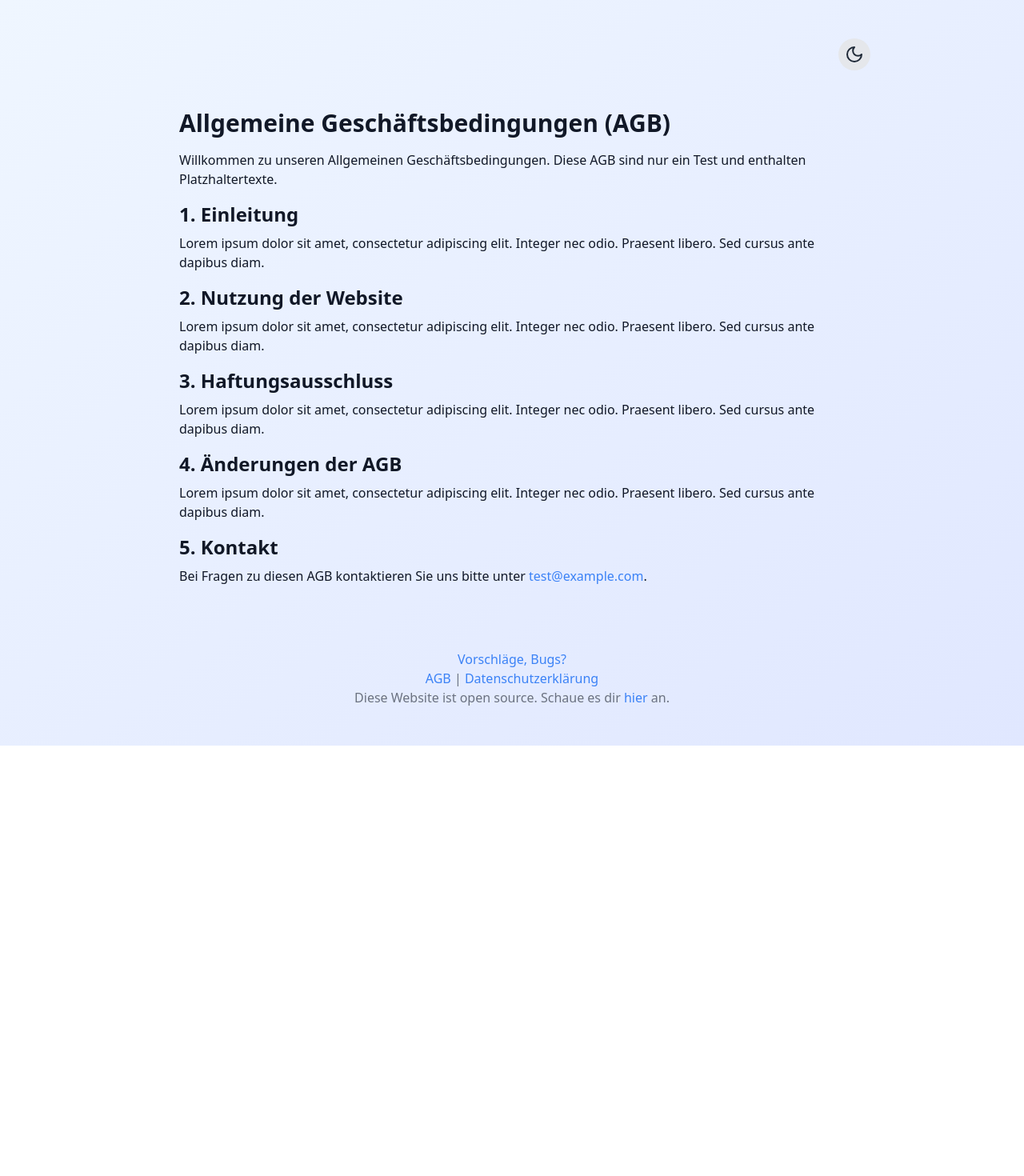
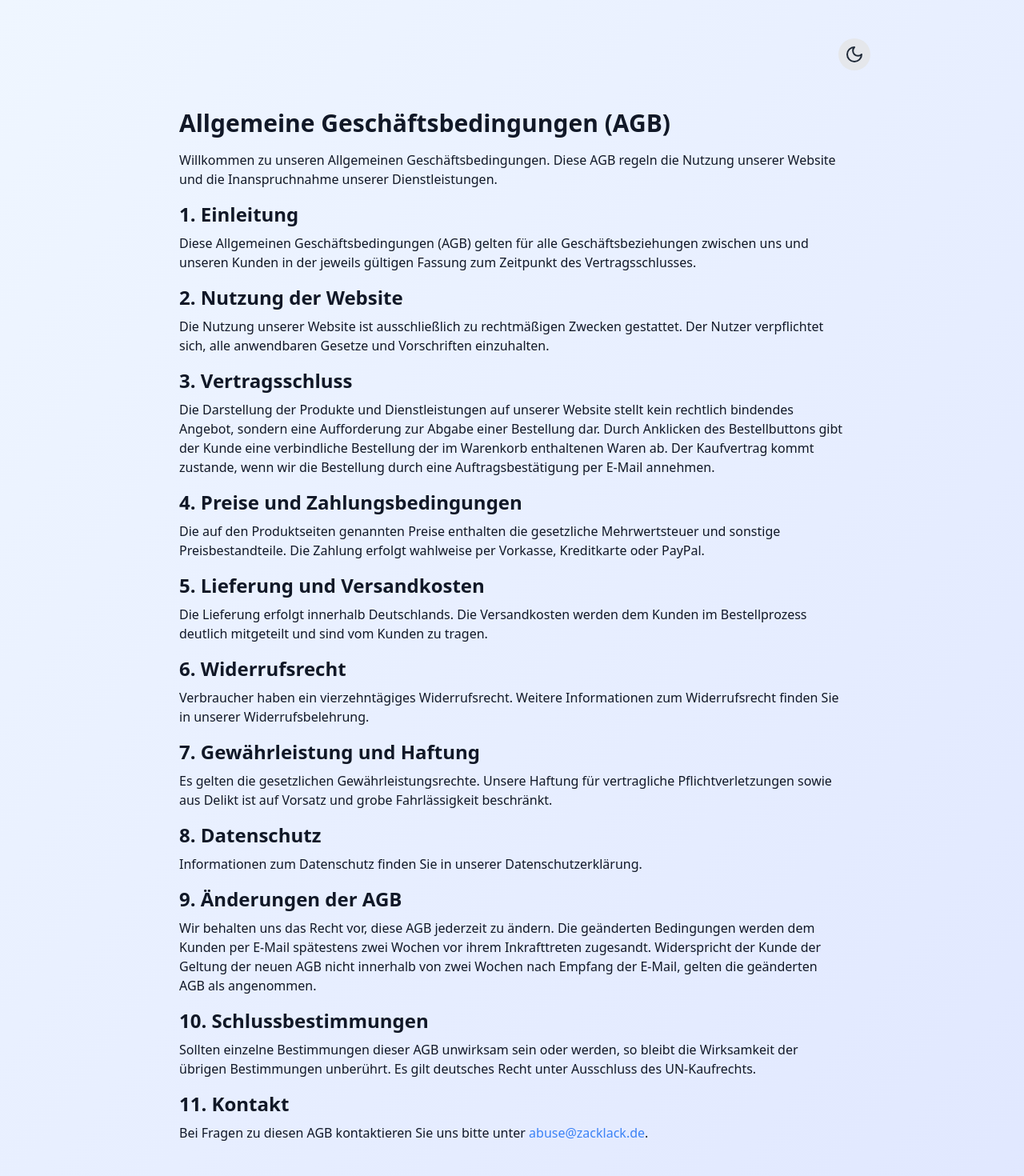
Before and after one commit to Zzackllack/Politk-Projekt, a React (Vite) app: page /agb in a window 1280 px wide. Shown: the top 1470 px of the page at 80% size. Before the commit the page ends 932 px from the top, so only its background shows below. Built offline with nearby package versions, Linux system fonts and the light colour scheme.

Commit message:
Update AGB: revise content for clarity, legal compliance, and add new sections

```diff
--- a/src/pages/agb.tsx
+++ b/src/pages/agb.tsx
@@ -7,37 +7,88 @@ const AGB = () => {
         Allgemeine Geschäftsbedingungen (AGB)
       </h1>
       <p className="mb-4">
-        Willkommen zu unseren Allgemeinen Geschäftsbedingungen. Diese AGB sind
-        nur ein Test und enthalten Platzhaltertexte.
+        Willkommen zu unseren Allgemeinen Geschäftsbedingungen. Diese AGB regeln
+        die Nutzung unserer Website und die Inanspruchnahme unserer
+        Dienstleistungen.
       </p>
       <h2 className="text-2xl font-semibold mb-2">1. Einleitung</h2>
       <p className="mb-4">
-        Lorem ipsum dolor sit amet, consectetur adipiscing elit. Integer nec
-        odio. Praesent libero. Sed cursus ante dapibus diam.
+        Diese Allgemeinen Geschäftsbedingungen (AGB) gelten für alle
+        Geschäftsbeziehungen zwischen uns und unseren Kunden in der jeweils
+        gültigen Fassung zum Zeitpunkt des Vertragsschlusses.
       </p>
       <h2 className="text-2xl font-semibold mb-2">2. Nutzung der Website</h2>
       <p className="mb-4">
-        Lorem ipsum dolor sit amet, consectetur adipiscing elit. Integer nec
-        odio. Praesent libero. Sed cursus ante dapibus diam.
+        Die Nutzung unserer Website ist ausschließlich zu rechtmäßigen Zwecken
+        gestattet. Der Nutzer verpflichtet sich, alle anwendbaren Gesetze und
+        Vorschriften einzuhalten.
       </p>
-      <h2 className="text-2xl font-semibold mb-2">3. Haftungsausschluss</h2>
+      <h2 className="text-2xl font-semibold mb-2">3. Vertragsschluss</h2>
       <p className="mb-4">
-        Lorem ipsum dolor sit amet, consectetur adipiscing elit. Integer nec
-        odio. Praesent libero. Sed cursus ante dapibus diam.
+        Die Darstellung der Produkte und Dienstleistungen auf unserer Website
+        stellt kein rechtlich bindendes Angebot, sondern eine Aufforderung zur
+        Abgabe einer Bestellung dar. Durch Anklicken des Bestellbuttons gibt der
+        Kunde eine verbindliche Bestellung der im Warenkorb enthaltenen Waren
+        ab. Der Kaufvertrag kommt zustande, wenn wir die Bestellung durch eine
+        Auftragsbestätigung per E-Mail annehmen.
       </p>
-      <h2 className="text-2xl font-semibold mb-2">4. Änderungen der AGB</h2>
+      <h2 className="text-2xl font-semibold mb-2">
+        4. Preise und Zahlungsbedingungen
+      </h2>
       <p className="mb-4">
-        Lorem ipsum dolor sit amet, consectetur adipiscing elit. Integer nec
-        odio. Praesent libero. Sed cursus ante dapibus diam.
+        Die auf den Produktseiten genannten Preise enthalten die gesetzliche
+        Mehrwertsteuer und sonstige Preisbestandteile. Die Zahlung erfolgt
+        wahlweise per Vorkasse, Kreditkarte oder PayPal.
       </p>
-      <h2 className="text-2xl font-semibold mb-2">5. Kontakt</h2>
+      <h2 className="text-2xl font-semibold mb-2">
+        5. Lieferung und Versandkosten
+      </h2>
+      <p className="mb-4">
+        Die Lieferung erfolgt innerhalb Deutschlands. Die Versandkosten werden
+        dem Kunden im Bestellprozess deutlich mitgeteilt und sind vom Kunden zu
+        tragen.
+      </p>
+      <h2 className="text-2xl font-semibold mb-2">6. Widerrufsrecht</h2>
+      <p className="mb-4">
+        Verbraucher haben ein vierzehntägiges Widerrufsrecht. Weitere
+        Informationen zum Widerrufsrecht finden Sie in unserer
+        Widerrufsbelehrung.
+      </p>
+      <h2 className="text-2xl font-semibold mb-2">
+        7. Gewährleistung und Haftung
+      </h2>
+      <p className="mb-4">
+        Es gelten die gesetzlichen Gewährleistungsrechte. Unsere Haftung für
+        vertragliche Pflichtverletzungen sowie aus Delikt ist auf Vorsatz und
+        grobe Fahrlässigkeit beschränkt.
+      </p>
+      <h2 className="text-2xl font-semibold mb-2">8. Datenschutz</h2>
+      <p className="mb-4">
+        Informationen zum Datenschutz finden Sie in unserer
+        Datenschutzerklärung.
+      </p>
+      <h2 className="text-2xl font-semibold mb-2">9. Änderungen der AGB</h2>
+      <p className="mb-4">
+        Wir behalten uns das Recht vor, diese AGB jederzeit zu ändern. Die
+        geänderten Bedingungen werden dem Kunden per E-Mail spätestens zwei
+        Wochen vor ihrem Inkrafttreten zugesandt. Widerspricht der Kunde der
+        Geltung der neuen AGB nicht innerhalb von zwei Wochen nach Empfang der
+        E-Mail, gelten die geänderten AGB als angenommen.
+      </p>
+      <h2 className="text-2xl font-semibold mb-2">10. Schlussbestimmungen</h2>
+      <p className="mb-4">
+        Sollten einzelne Bestimmungen dieser AGB unwirksam sein oder werden, so
+        bleibt die Wirksamkeit der übrigen Bestimmungen unberührt. Es gilt
+        deutsches Recht unter Ausschluss des UN-Kaufrechts.
+      </p>
+      <h2 className="text-2xl font-semibold mb-2">11. Kontakt</h2>
       <p className="mb-4">
         Bei Fragen zu diesen AGB kontaktieren Sie uns bitte unter{" "}
         <a
-          href="mailto:test@example.com"
+          href="mailto:abuse@zacklack.de"
           className="text-blue-500 hover:underline"
         >
-          test@example.com
+          abuse@zacklack.de
         </a>
         .
       </p>
```
